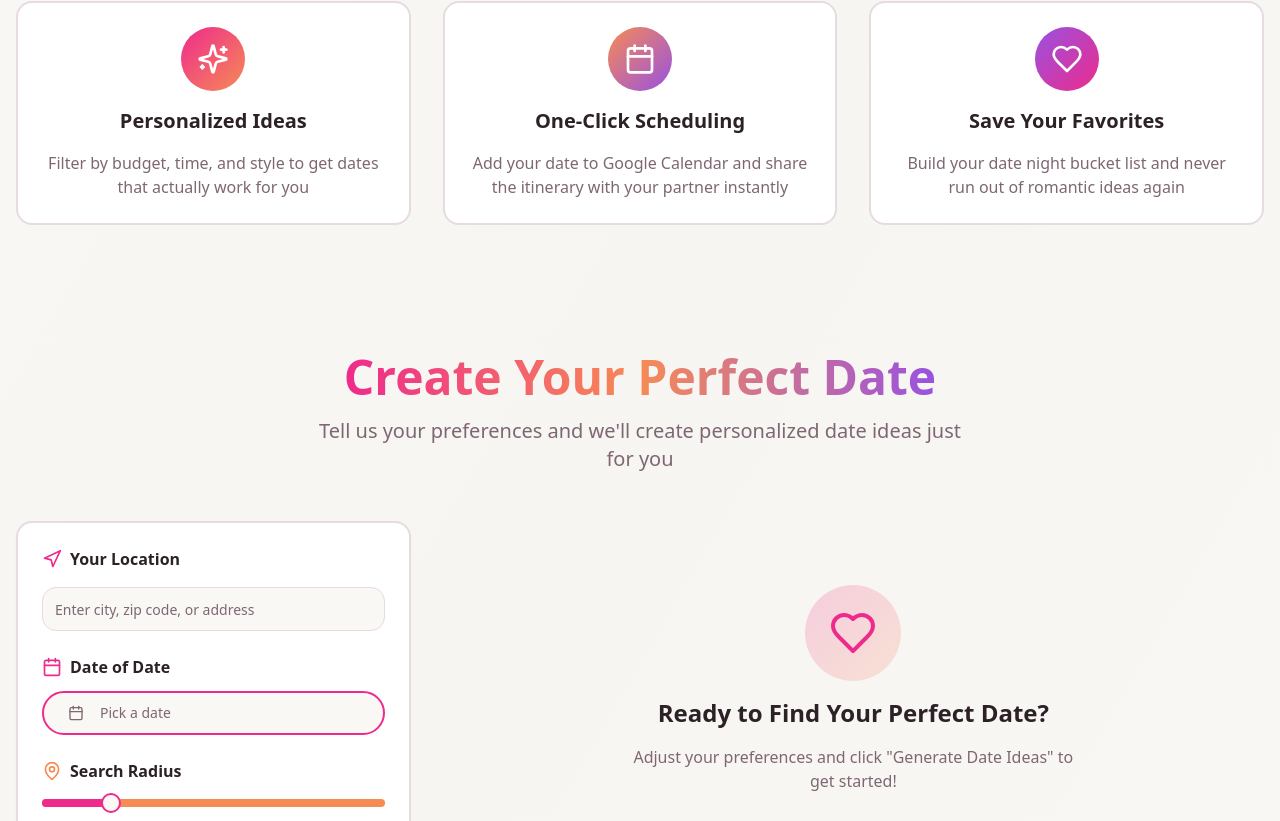
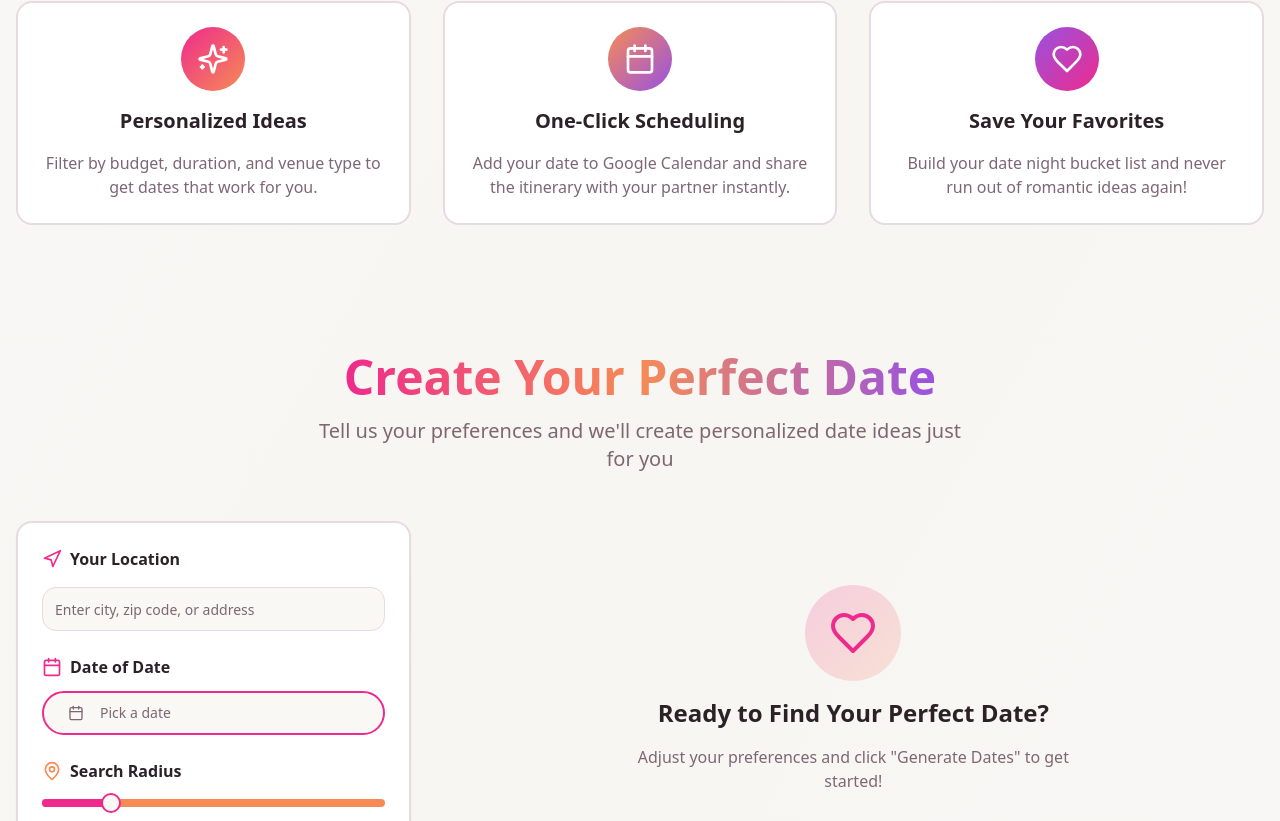
Before and after one commit to michellemayes/datespark, a React (Vite) app: page / in a window 1280 px wide. Shown: the part 679-1500 px from the top of the page. Built offline with nearby package versions, Linux system fonts and the light colour scheme; the HTML template or start-up script is replaced by a standard one.

Commit message:
Code edited in Lovable Code Editor

```diff
--- a/src/pages/Index.tsx
+++ b/src/pages/Index.tsx
@@ -433,7 +433,7 @@ const Index = () => {
             </div>
             <h3 className="text-xl font-bold">Personalized Ideas</h3>
             <p className="text-muted-foreground">
-              Filter by budget, time, and style to get dates that actually work for you
+              Filter by budget, duration, and venue type to get dates that work for you.
             </p>
           </div>
           <div className="text-center space-y-4 p-6 rounded-2xl bg-card border-2 border-border shadow-playful hover:shadow-glow transition-all animate-bounce-in" style={{ animationDelay: '0.1s' }}>
@@ -442,7 +442,7 @@ const Index = () => {
             </div>
             <h3 className="text-xl font-bold">One-Click Scheduling</h3>
             <p className="text-muted-foreground">
-              Add your date to Google Calendar and share the itinerary with your partner instantly
+              Add your date to Google Calendar and share the itinerary with your partner instantly.
             </p>
           </div>
           <div className="text-center space-y-4 p-6 rounded-2xl bg-card border-2 border-border shadow-playful hover:shadow-glow transition-all animate-bounce-in" style={{ animationDelay: '0.2s' }}>
@@ -451,7 +451,7 @@ const Index = () => {
             </div>
             <h3 className="text-xl font-bold">Save Your Favorites</h3>
             <p className="text-muted-foreground">
-              Build your date night bucket list and never run out of romantic ideas again
+              Build your date night bucket list and never run out of romantic ideas again!
             </p>
           </div>
         </div>
@@ -483,7 +483,7 @@ const Index = () => {
               {isGenerating ? (
                 <>
                   <Sparkles className="mr-2 animate-spin" />
-                  Generating Ideas...
+                  Generating Dates...
                 </>
               ) : (
                 <>
@@ -516,7 +516,7 @@ const Index = () => {
                 </div>
                 <h3 className="text-2xl font-bold">Ready to Find Your Perfect Date?</h3>
                 <p className="text-muted-foreground max-w-md mx-auto">
-                  Adjust your preferences and click "Generate Date Ideas" to get started!
+                  Adjust your preferences and click "Generate Dates" to get started!
                 </p>
               </div>
             ) : (
```
